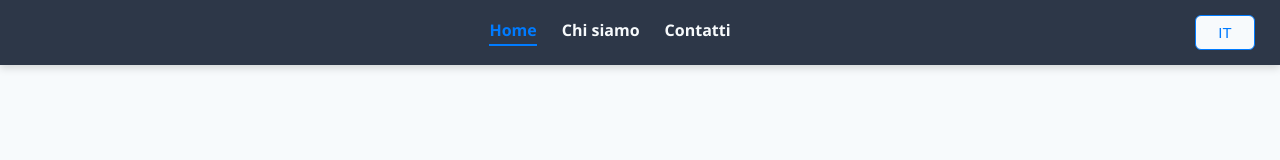
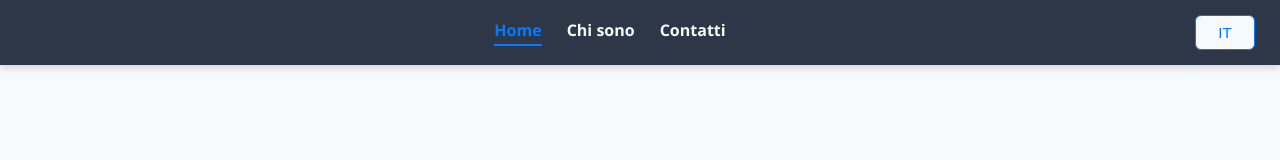
Before and after one commit to anonymouspython96/side-project, a Vue app: page / in a window 1280 px wide. Shown: the top 160 px of the page. Built offline with nearby package versions, Linux system fonts and the light colour scheme.

Commit message:
text bug found: solved!

```diff
--- a/src/translations/it.js
+++ b/src/translations/it.js
@@ -2,7 +2,7 @@
 export default {
   navbar: {
     home: 'Home',
-    about: 'Chi siamo',
+    about: 'Chi sono',
     contact: 'Contatti',
   },
   home: {
```
